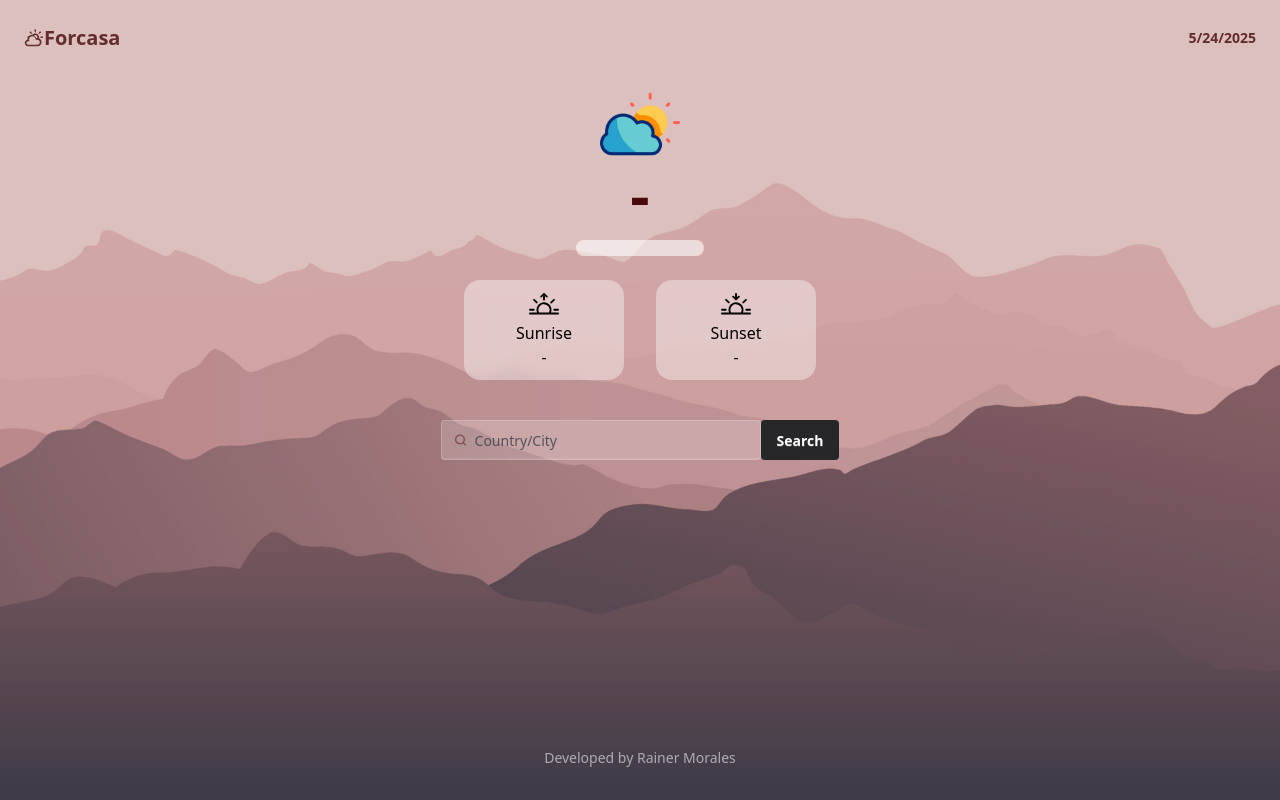
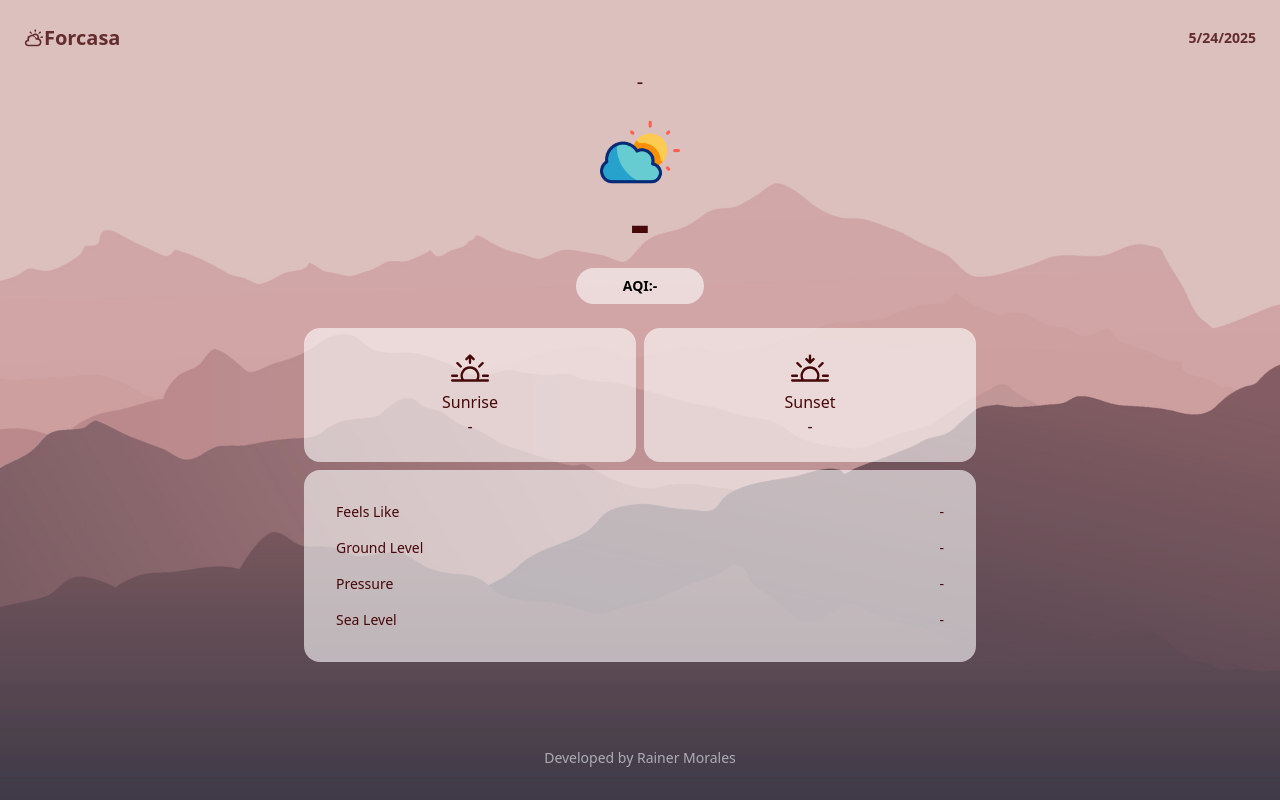
Before and after one commit to RainerMorales/Forecasa, a React (Vite) app: page / in a window 1280 px wide. Built offline with nearby package versions, Linux system fonts and the light colour scheme; no server answers.

Commit message:
improve ui/ux design

```diff
--- a/index.html
+++ b/index.html
@@ -4,7 +4,7 @@
     <meta charset="UTF-8" />
     <link rel="icon" type="image/svg+xml" href="/weather.png" />
     <meta name="viewport" content="width=device-width, initial-scale=1.0" />
-    <title>Daily Forecast</title>
+    <title>Forcasa</title>
 
   </head>
   <body>
--- a/src/Weather.tsx
+++ b/src/Weather.tsx
@@ -1,31 +1,32 @@
 import.meta.env.VITE_WEATHER_API_KEY;
 import { BsSunrise } from "react-icons/bs";
 import { BsSunset } from "react-icons/bs";
-import { useEffect, useRef, useState } from "react";
+import { useEffect, useState } from "react";
 import { Toaster } from "react-hot-toast";
 import toast from "react-hot-toast";
 import { TiWeatherPartlySunny } from "react-icons/ti";
-import icon01d from "./assets/01d.png"
-import icon02d from "./assets/02d.png";
-import icon03d from "./assets/03d.png";
+
 
 function Weather() {
   const dates = new Date().toLocaleDateString();
-  const icons={
-    "01d":icon01d
-  }
   type WeatherData = {
     city: string;
     windspeed: number | string;
     temp: number | string;
+    temp_max: number | string;
+    temp_min: number | string;
     sunrise: number | string;
     sunset: number | string;
     aqi: number | string;
     description: number | string;
+    feelsLike: number | string;
+    groundLevel: number | string;
+    pressure: number | string;
+    seaLevel: number | string;
   };
   const [weatherData, setWeatherData] = useState<WeatherData | null>(null);
   const [aqi, setAQI] = useState("-");
-  const inputs = useRef<HTMLInputElement>(null);
+  // const inputs = useRef<HTMLInputElement>(null);
   const api = async (city: string) => {
     try {
       const url = `https://api.openweathermap.org/data/2.5/weather?q=${city}`;
@@ -65,23 +66,35 @@ function Weather() {
       );
       setWeatherData({
         temp: Math.round(result.main.temp) + "°C",
+        temp_max: Math.round(result.main.temp_max) + "°C",
+        temp_min: Math.round(result.main.temp_min) + "°C",
         city: result.name,
         windspeed: result.wind.speed,
         sunrise: sunrise,
         sunset: sunset,
         aqi: "-",
-        description:result.weather[0].description
+        description: result.weather[0].description,
+        feelsLike: result.main.feels_like + "°C",
+        groundLevel: result.main.grnd_level + "hPa",
+        pressure: result.main.pressure + "hPa",
+        seaLevel: result.main.sea_level + "hPa",
       });
     } catch (err) {
       toast.error(city + " Not Found!");
       setWeatherData({
         temp: "-",
-        city: "",
+        temp_max: "-",
+        temp_min: "-",
+        city: "-",
         windspeed: "-",
         sunrise: "-",
         sunset: "-",
         aqi: "-",
-        description:""
+        description: "",
+        feelsLike: "-",
+        groundLevel: "-",
+        pressure: "-",
+        seaLevel: "-",
       });
     }
   };
@@ -106,26 +119,58 @@ function Weather() {
           <div className=" flex flex-col items-center">
             <img className="w-20" src="cloudy.png" alt="" />
             <div className="font-bold  text-6xl">{weatherData?.temp}</div>
+            <div>{weatherData?.description}</div>
           </div>
 
-          <div className="text-sm text-center bg-white/60 rounded-full text-black w-32 p-2 font-bold  ">
-            {weatherData?.description}
+          <div className="text-sm text-center bg-white/60 rounded-full text-black w-32 p-2 font-bold  ">AQI:{aqi}</div>
+        </div>
+        <div className="max-w-2xl m-auto grid grid-cols-2 gap-2">
+          <div className="rounded-2xl bg-white/60 p-6">
+            <div className="flex flex-col items-center">
+              <BsSunrise size={38} />
+              Sunrise
+              <div>{weatherData?.sunrise}</div>
             </div>
           </div>
-        <div className="flex justify-center text-center gap-8">
-          <div className="flex flex-col items-center justify-center w-40 h-25 rounded-2xl backdrop-blur-sm text-black bg-white/40 ">
-            <BsSunrise size={30} />
-            <div>Sunrise</div>
-            <div>{weatherData?.sunrise}</div>
-          </div>
-          <div className="flex flex-col items-center justify-center w-40 h-25 rounded-2xl backdrop-blur-sm text-black bg-white/40 ">
-            <BsSunset size={30} />
-            <div>Sunset</div>
+          <div className="rounded-2xl bg-white/60 p-6">
+            <div className="flex flex-col items-center">
+              <BsSunset size={38} />
+              Sunset
               <div>{weatherData?.sunset}</div>
             </div>
           </div>
-        {/* <div className=" max-w-lg m-auto bg-white/40 ">k</div> */}
-        <div className="flex justify-center p-10">
+
+          <div className="col-span-2 rounded-2xl bg-white/60 p-6 ">
+            <div>
+              <div className="flex text-sm p-2 justify-between">
+                Feels Like <div>{weatherData?.feelsLike}</div>
+              </div>
+              <div className="flex text-sm p-2 justify-between">
+                Ground Level <div>{weatherData?.groundLevel}</div>
+              </div>
+              <div className="flex text-sm p-2 justify-between">
+                Pressure <div>{weatherData?.pressure}</div>
+              </div>
+              <div className="flex text-sm p-2 justify-between">
+                Sea Level<div>{weatherData?.seaLevel}</div>
+              </div>
+            </div>
+          </div>
+        </div>
+      </div>
+
+      <div className="fixed p-8 bottom-0 w-full text-center text-sm opacity-60">
+        Developed by Rainer Morales
+      </div>
+    </>
+  );
+}
+export default Weather;
+{
+  /* AQI:{aqi} */
+}
+{
+  /* <div className="flex justify-center p-10">
   <label className="input flex items-center gap-2 bg-white/20 border border-white/20 rounded px-3 py-2 ">
     <svg
       className="h-[1em] opacity-50 "
@@ -158,15 +203,5 @@ function Weather() {
   >
     Search
   </button>
-        </div>
-      </div>
-      <div className="fixed p-8 bottom-0 w-full text-center text-sm opacity-60">
-        Developed by Rainer Morales
-      </div>
-    </>
-  );
+</div>; */
 }
-export default Weather;
-{
-  /* AQI:{aqi} */
-}
```
Lines whose indentation alone changed are shown as unchanged.
